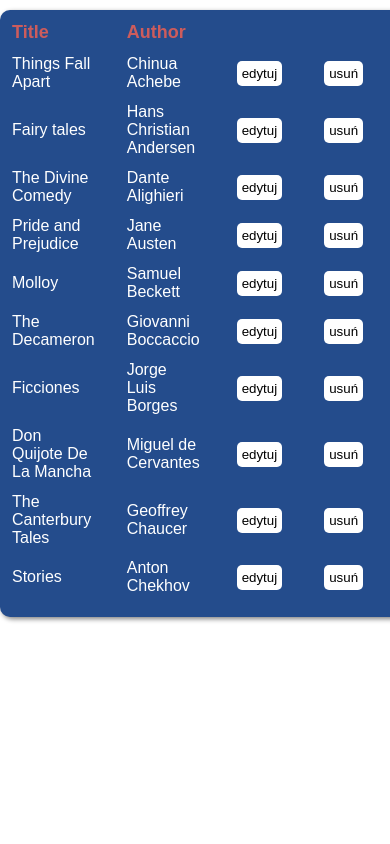
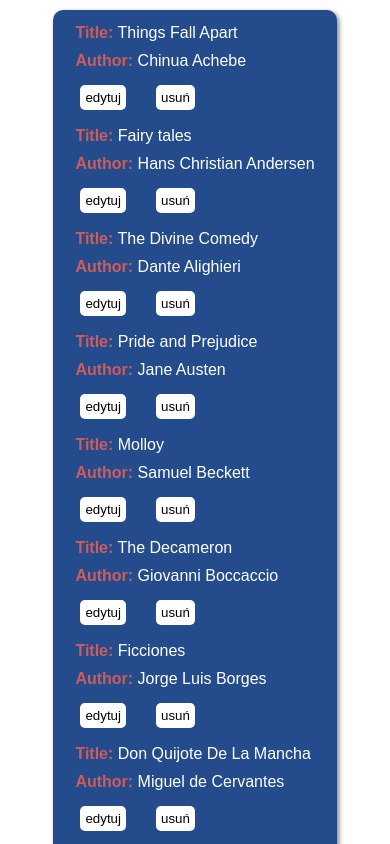
Before and after one commit to alekschyla/library-project, a React (Create React App) app: page / in a window 390 px wide. Shown: the top 844 px of the page. Built offline with nearby package versions, Linux system fonts and the light colour scheme.

Commit message:
Add responsive

```diff
--- a/public/index.html
+++ b/public/index.html
@@ -1,15 +1,16 @@
 <!DOCTYPE html>
 <html lang="en">
 <head>
-    <meta charset="utf-8" />
-    <link rel="shortcut icon" href="%PUBLIC_URL%/favicon.ico" />
-    <meta name="viewport" content="width=device-width, initial-scale=1" />
-    <meta name="theme-color" content="#000000" />
+    <meta charset="utf-8"/>
+    <link href="%PUBLIC_URL%/favicon.ico" rel="shortcut icon"/>
+    <meta content="width=device-width, initial-scale=1" name="viewport"/>
+    <meta content="#000000" name="theme-color"/>
+    <meta name="viewport" content="width=device-width, initial-scale=1.0">
     <!--
       manifest.json provides metadata used when your web app is installed on a
       user's mobile device or desktop. See https://developers.google.com/web/fundamentals/web-app-manifest/
     -->
-    <link rel="manifest" href="%PUBLIC_URL%/manifest.json" />
+    <link href="%PUBLIC_URL%/manifest.json" rel="manifest"/>
     <!--
       Notice the use of %PUBLIC_URL% in the tags above.
       It will be replaced with the URL of the `public` folder during the build.
--- a/src/Dashboard/Dashboard.js
+++ b/src/Dashboard/Dashboard.js
@@ -2,16 +2,13 @@ import data from '../data.json'
 
 import React, {Component} from 'react';
 import {connect} from 'react-redux';
-import {setLibraryAsyncActionCreator,
-    deleteBookActionCreator,
-    isLibrarySetActionCreator} from '../state/library'
+import {deleteBookActionCreator, setLibraryAsyncActionCreator} from '../state/library'
 import Library from "../Library/Library";
 
 class Dashboard extends Component {
     componentDidMount() {
-        if (!this.props._isLibrarySet) {
+        if (this.props._library.length === 0) {
             this.props._setLibrary(data.library);
-            this.props._setIsLibrarySet();
         }
     }
 
@@ -22,11 +19,11 @@ class Dashboard extends Component {
     render() {
         return (
             <div>
-               <Library
-                library={this.props._library}
-                deleteBook={this.props._deleteBook}
-                editBook={this.editBook}
-               />
+                <Library
+                    library={this.props._library}
+                    deleteBook={this.props._deleteBook}
+                    editBook={this.editBook}
+                />
             </div>
         );
     }
@@ -34,13 +31,11 @@ class Dashboard extends Component {
 
 const mapStateToProps = state => ({
     _library: state.library.library,
-    _isLibrarySet: state.library.isLibrarySet
 });
 
 const mapDispatchToProps = dispatch => ({
     _setLibrary: (library) => dispatch(setLibraryAsyncActionCreator(library)),
     _deleteBook: (bookId) => dispatch(deleteBookActionCreator(bookId)),
-    _setIsLibrarySet: () => dispatch(isLibrarySetActionCreator())
 });
 
 export default connect(mapStateToProps, mapDispatchToProps)(Dashboard);
--- a/src/EditBook/EditBook.js
+++ b/src/EditBook/EditBook.js
@@ -24,13 +24,13 @@ class EditBook extends Component {
         this.props.history.push('/')
     };
 
-    goBack = ()=> {
+    goBack = () => {
         this.props.history.goBack();
     };
 
     render() {
         return (
-            <div className={"edit"}>
+            <div className={"edit-book--container"}>
                 <div>
                     <label>
                         Title:
@@ -51,12 +51,12 @@ class EditBook extends Component {
                     <button
                         onClick={this.save}
                     >
-                        zapisz
+                        save
                     </button>
                     <button
                         onClick={this.goBack}
                     >
-                        anuluj
+                        cancel
                     </button>
                 </div>
             </div>
@@ -65,9 +65,7 @@ class EditBook extends Component {
 }
 
 
-const mapStateToProps = state => ({
-
-});
+const mapStateToProps = state => ({});
 
 const mapDispatchToProps = dispatch => ({
     _editBook: (bookId, newTitle, newAuthor) => dispatch(editBookActionCreator(bookId, newTitle, newAuthor))
--- a/src/Library/Book.js
+++ b/src/Library/Book.js
@@ -4,15 +4,15 @@ import {Link} from 'react-router-dom'
 const Book = ({book, deleteBook, editBook}) => {
     return (
         <tr>
-            <td>{book.title}</td>
-            <td>{book.author}</td>
+            <td data-th="Title"> {book.title}</td>
+            <td data-th="Author"> {book.author}</td>
             <td>
                 <button>
                     <Link
-                        className={"link"}
+                        className={"book--link"}
                         to={{
                             pathname: `/book/${book.id}`,
-                            state: { book: book }
+                            state: {book: book}
                         }}
                     >
                         edytuj
--- a/src/Library/Library.js
+++ b/src/Library/Library.js
@@ -9,7 +9,7 @@ const Library = (props) => {
             <Labels/>
             {
                 props.library.length !== 0 &&
-                Object.entries( props.library).map(
+                Object.entries(props.library).map(
                     ([id, book]) => (
                         <Book
                             book={book}
--- a/src/index.css
+++ b/src/index.css
@@ -19,13 +19,18 @@ table {
 
 th {
     text-align: left;
-    padding-bottom: 10px;
+    padding: 10px 0 10px 10px;
     color: indianred;
     font-size: 18px;
 }
+
 tr, td {
-    padding-right: 30px;
-    padding-bottom: 10px;
+    padding: 0 10px 10px 10px;
+}
+
+th, td:before {
+    color: indianred;
+    font-weight: bold;
 }
 
 button {
@@ -36,12 +41,15 @@ button {
     cursor: pointer;
     margin: 5px;
 }
+
 button:hover {
     box-shadow: 2px 2px 4px black;
 }
+
 button:focus {
-    outline:0;
+    outline: 0;
 }
+
 input {
     display: block;
     width: 60%;
@@ -57,13 +65,14 @@ input:focus {
     box-shadow: 0 0 5px black;
 
 }
+
 label {
     color: white;
     text-transform: uppercase;
     font-family: sans-serif;
 }
 
-.edit {
+.edit-book--container {
     width: 600px;
     margin: 10px auto;
     border-radius: 10px;
@@ -72,7 +81,39 @@ label {
     text-align: center;
     box-shadow: 2px 2px 5px grey;
 }
-.link {
+
+.book--link {
     text-decoration: none;
     color: black;
 }
+
+
+@media only screen and (max-width: 768px) {
+    .edit-book--container {
+        width: 90vw;
+    }
+}
+
+@media only screen and (max-width: 576px) {
+    th {
+        display: none;
+    }
+
+    td {
+        display: block;
+    }
+
+    tr {
+        text-align: justify;
+    }
+
+    td:nth-child(3), td:nth-child(4) {
+        display: inline-block;
+    }
+
+    td:nth-child(1):before, td:nth-child(2):before {
+     content: attr(data-th)":";
+     display: inline-block;
+    }
+
+}
--- a/src/index.js
+++ b/src/index.js
@@ -2,12 +2,12 @@ import React from 'react';
 import ReactDOM from 'react-dom';
 import './index.css'
 import {store} from './store'
-import { Provider } from 'react-redux'
+import {Provider} from 'react-redux'
 import App from './App';
 
 ReactDOM.render(
     <Provider store={store}>
-        <App />
+        <App/>
     </Provider>,
     document.getElementById('root')
 );
--- a/src/state/library.js
+++ b/src/state/library.js
@@ -1,5 +1,4 @@
 const SET_LIBRARY = 'library/SET_LIBRARY';
-const IS_LIBRARY_SET = 'library/IS_LIBRARY_SET';
 const DELETE_BOOK = 'library/DELETE_BOOK';
 const EDIT_BOOK = 'library/EDIT_BOOK';
 
@@ -10,9 +9,6 @@ export const setLibraryAsyncActionCreator = (library) => (dispatch, getState) =>
 export const setLibraryActionCreator = (library) => ({
     type: SET_LIBRARY,
     library
-});
-export const isLibrarySetActionCreator = () => ({
-    type: IS_LIBRARY_SET,
 });
 export const deleteBookActionCreator = (bookId) => ({
     type: DELETE_BOOK,
@@ -27,7 +23,6 @@ export const editBookActionCreator = (bookId, newTitle, newAuthor) => ({
 
 const initialState = {
     library: [],
-    isLibrarySet: false,
 };
 
 export default (state = initialState, action) => {
@@ -37,11 +32,6 @@ export default (state = initialState, action) => {
             return {
                 ...state,
                 library: action.library
-            };
-        case IS_LIBRARY_SET:
-            return {
-                ...state,
-                isLibrarySet: true
             };
         case DELETE_BOOK:
             return {
--- a/src/store.js
+++ b/src/store.js
@@ -1,4 +1,4 @@
-import {createStore, combineReducers, compose, applyMiddleware} from 'redux';
+import {applyMiddleware, combineReducers, compose, createStore} from 'redux';
 import library from './state/library'
 import thunk from 'redux-thunk';
 
```
Lines whose indentation alone changed are shown as unchanged.
